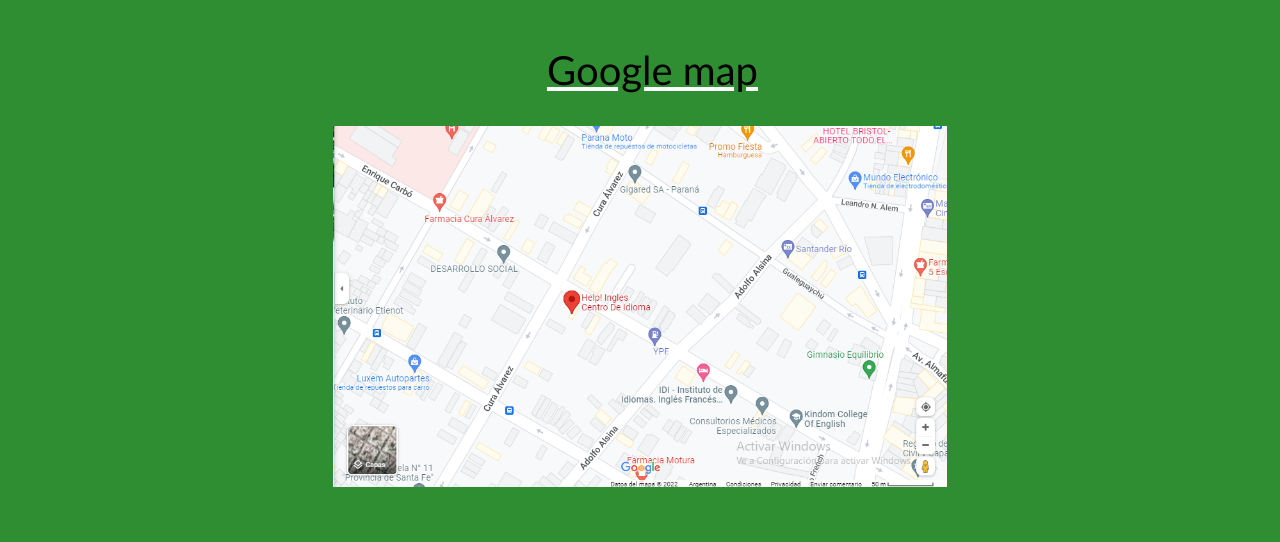
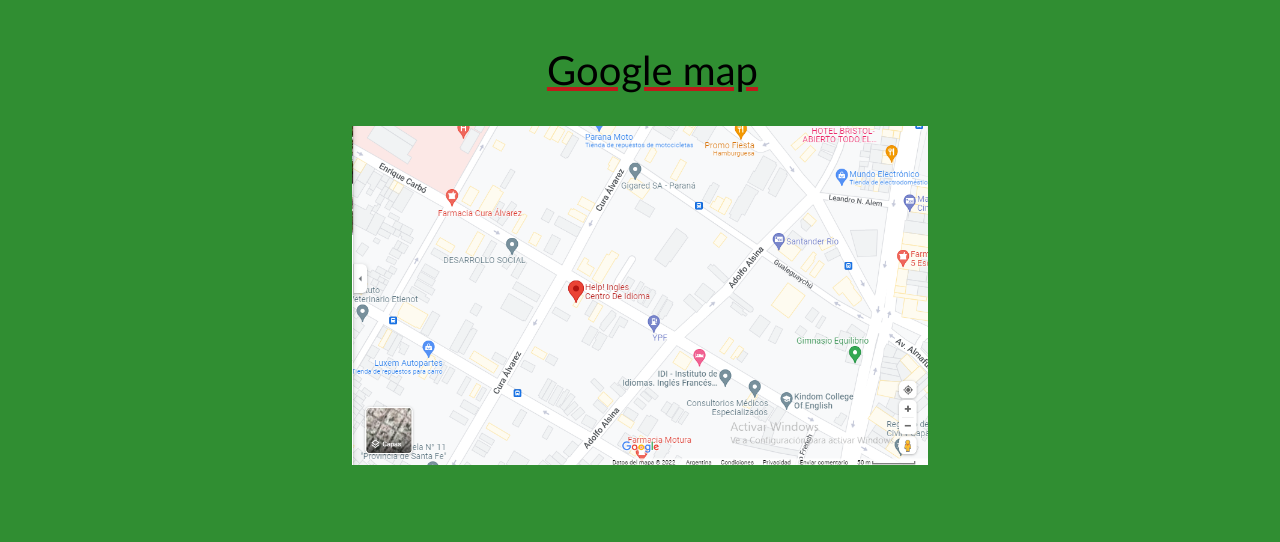
Before and after one commit to valenmasutti/proyecto-desarrollo-web, a website: page location/location.html in a window 1280 px wide. Shown: the part 258-800 px from the top of the page. Drawn offline with nearby package versions, Linux system fonts and the light colour scheme.

Commit message:
correccion

```diff
--- a/scss/location/main-locat.scss
+++ b/scss/location/main-locat.scss
@@ -14,14 +14,14 @@
       font-size: 40px;
       cursor: pointer;
       text-decoration: underline;
-      text-decoration-color: white;
+      text-decoration-color: rgb(191, 26, 26);
     }
     .ubi:hover {
       color: rgb(255, 255, 255);
       transition: 1s;
     }
     .imagen4 {
-      width: 48%;
+      width: 45%;
       margin-top: 10px;
     }
     h2 {
```
Also changed, not shown: css/main.css.
